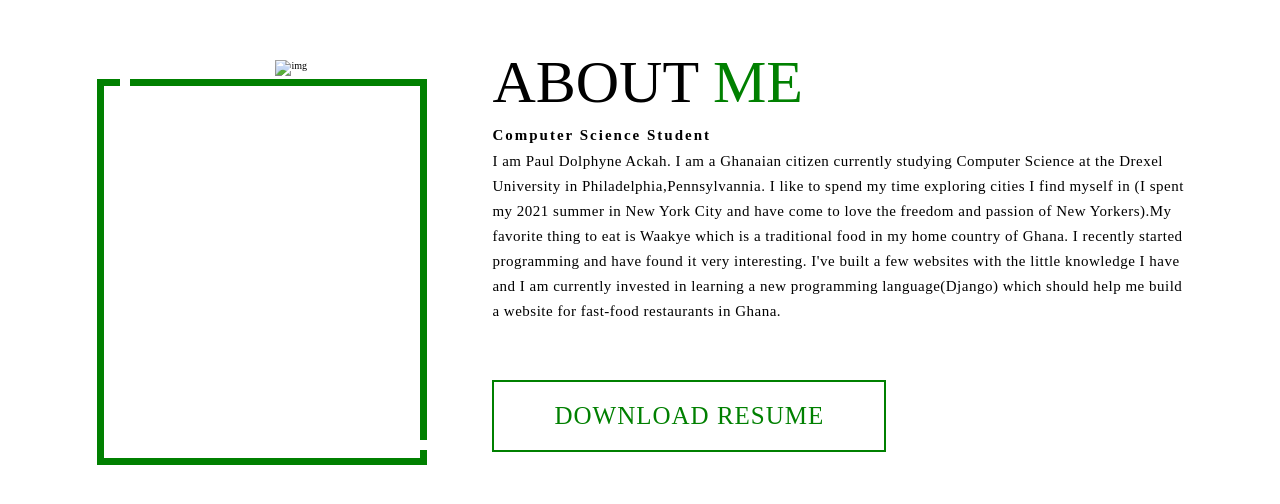
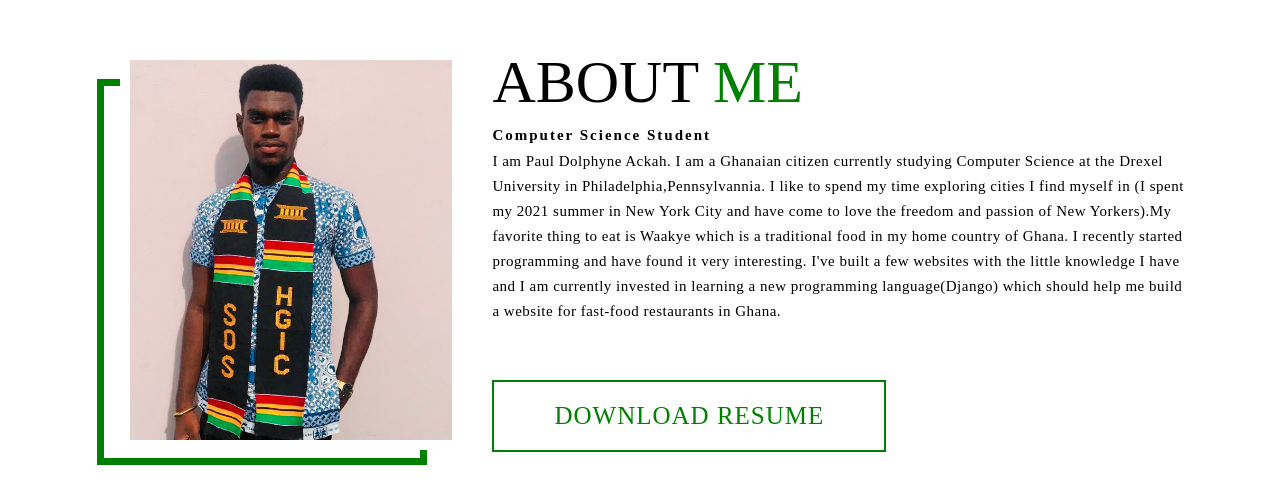
Before and after one commit to Paul-Dolph/Personal_page_paul, a plain HTML site: page index.html in a window 1280 px wide. Shown: the part 3279-3783 px from the top of the page. Drawn offline with Linux system fonts and the light colour scheme; files whose address does not match are found by name.

Commit message:
Update index.html

```diff
--- a/index.html
+++ b/index.html
@@ -179,7 +179,7 @@
 		<div class="about container">
 			<div class="col-left">
 				<div class="about-img">
-					<img src="./img/paul2.jpg" alt="img">
+					<img src="paul2.jpg" alt="img">
 
 				</div>
 
```
